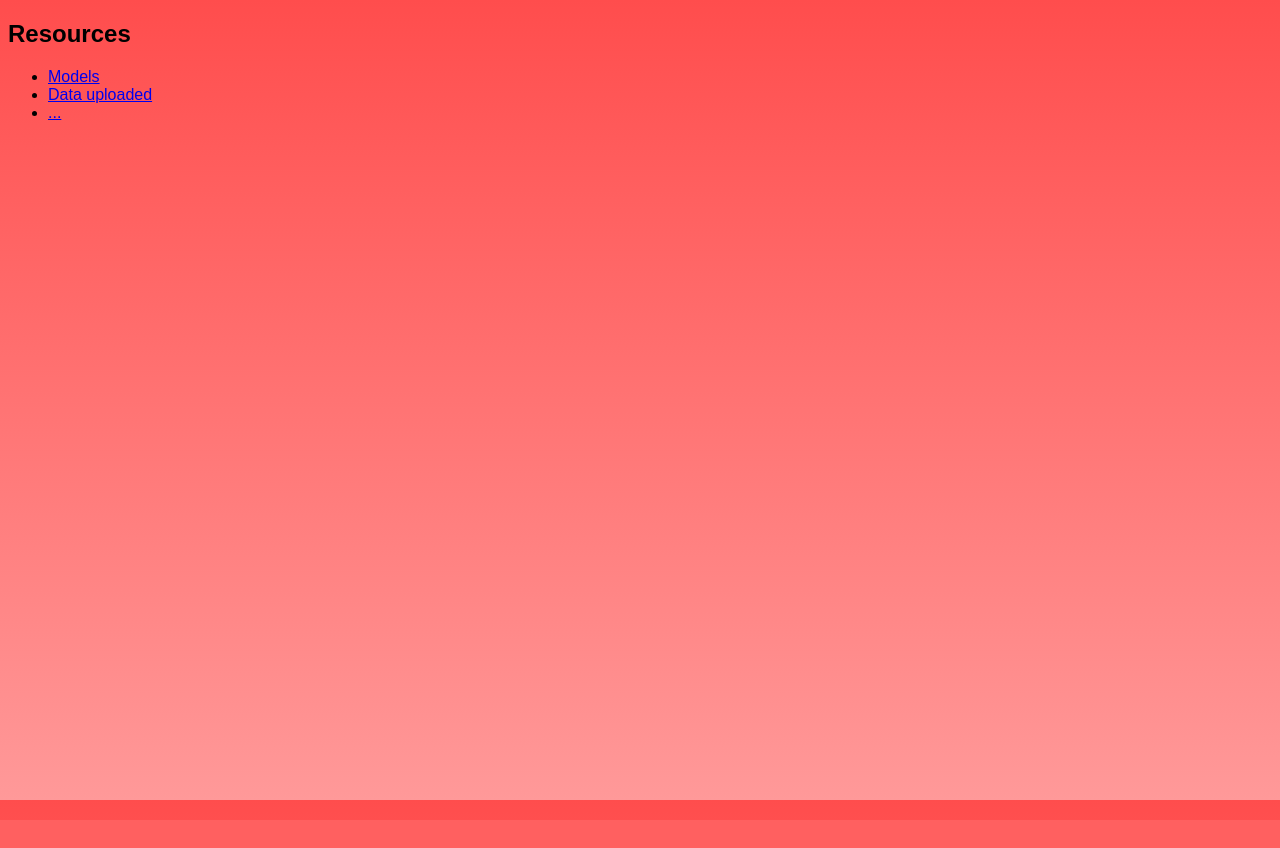
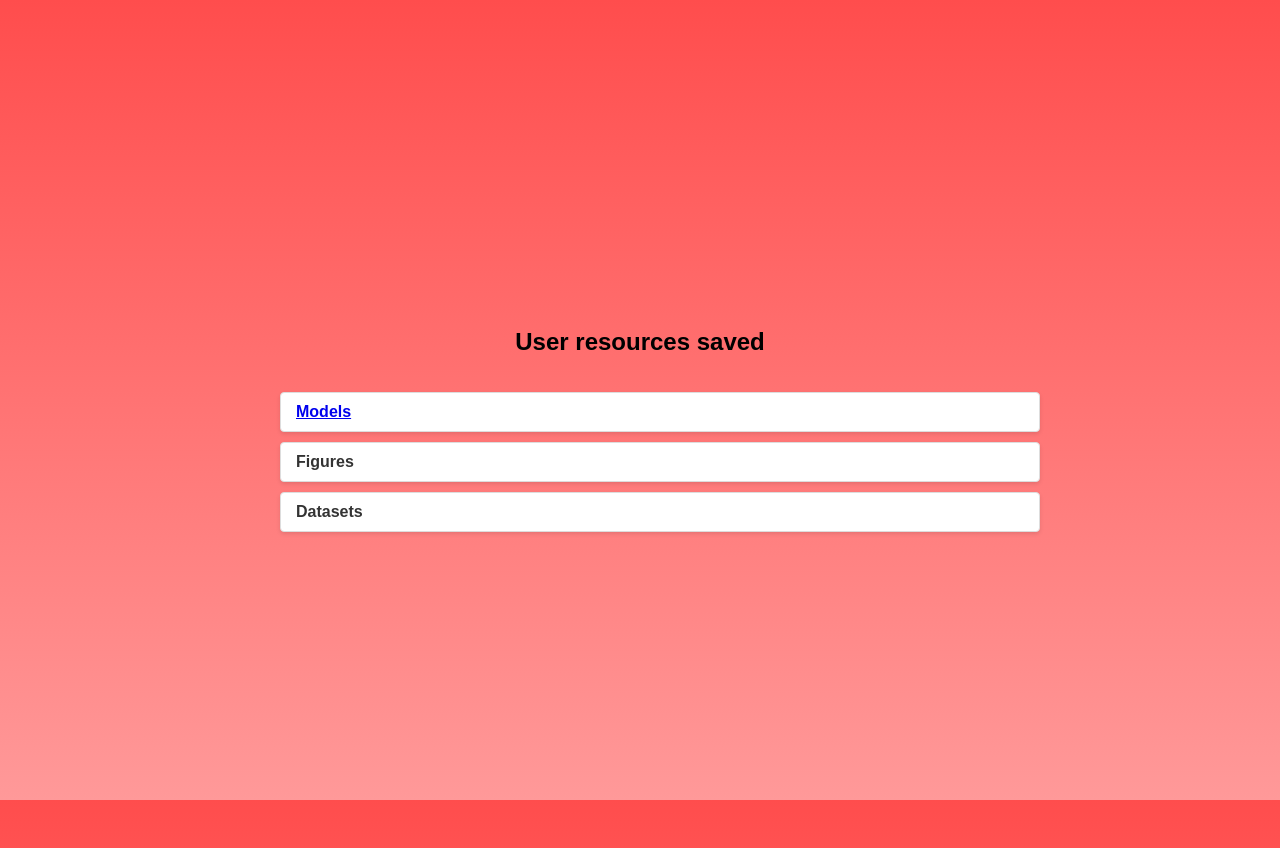
Before and after one commit to roberttnovak/statistics_hub, a Django app: page /user_resources/ in a window 1280 px wide. Before the commit the page ends 820 px from the top, so only its background shows below. Run offline with Django 4.2, Linux system fonts and the light colour scheme; a user stored in the database is signed in.

Commit message:
update state of platform
Add user_resources_models

```diff
--- a/statistics_hub_interface/model_manager/templates/model_manager/base.html
+++ b/statistics_hub_interface/model_manager/templates/model_manager/base.html
@@ -13,6 +13,53 @@
             background: linear-gradient(to bottom, #ff4d4d, #ff9999);
             font-family: Arial, sans-serif;
         }
+        .container {
+            display: flex;
+            justify-content: center;
+            align-items: center;
+            min-height: 100vh;
+            flex-direction: column;
+            padding: 20px; /* Añade algo de relleno alrededor del contenedor, ajusta según sea necesario */
+        }
+
+        .nested-list {
+            width: calc(100% - 20px); /* Ajusta el ancho al 100% menos el padding del contenedor */
+            max-width: 800px; /* Puedes aumentar esto si quieres que las tarjetas sean más anchas */
+            box-sizing: border-box; /* Asegura que el padding no afecte el ancho total */
+        }
+
+        .nested-list li {
+            background-color: #fff; /* Fondo blanco para la tarjeta */
+            border: 1px solid #ddd; /* Borde ligero */
+            border-radius: 4px; /* Bordes redondeados */
+            padding: 10px 15px; /* Espaciado interno */
+            margin-bottom: 10px; /* Margen entre tarjetas */
+            box-shadow: 0 2px 4px rgba(0, 0, 0, 0.1); /* Sombra sutil */
+            transition: box-shadow 0.3s ease-in-out; /* Transición suave para la sombra */
+        }
+
+        .nested-list li:hover {
+            box-shadow: 0 4px 8px rgba(0, 0, 0, 0.2); /* Sombra más prominente al pasar el ratón */
+        }
+
+        /* Estilo para sublistas */
+        .nested-list li ul {
+            padding-left: 20px; /* Sangría para sublistas */
+        }
+
+        /* Estilo genérico para títulos en las listas */
+        .list-title {
+            font-weight: bold; /* Texto en negrita */
+            color: #333; /* Color oscuro para el texto */
+            display: block; /* Hace que el texto ocupe toda la anchura */
+        }
+
+        /* Estilo genérico para subtextos en las listas */
+        .list-subtext {
+            font-style: italic; /* Texto en cursiva */
+            color: #555; /* Color más claro para el texto */
+        }
+
         {% block extra_styles %}{% endblock %}
     </style>
 </head>
--- a/statistics_hub_interface/model_manager/templates/model_manager/user_resources.html
+++ b/statistics_hub_interface/model_manager/templates/model_manager/user_resources.html
@@ -1,43 +1,19 @@
-{% extends 'model_manager/base.html' %} <!-- Extiende de tu plantilla base si tienes una -->
-{% load static %} <!-- Carga archivos estáticos si es necesario -->
+{% extends 'model_manager/base.html' %}
+{% load static %}
 
 {% block content %}
 <div class="container">
-    <h2>Resources</h2>
+    <h2>User resources saved</h2>
 
-    <!-- Navegación por pestañas -->
-    <ul class="nav nav-tabs">
-        <li class="nav-item">
-            <a class="nav-link active" href="#models" data-toggle="tab">Models</a>
-        </li>
-        <li class="nav-item">
-            <a class="nav-link" href="#data" data-toggle="tab">Data uploaded</a>
-        </li>
-        <li class="nav-item">
-            <a class="nav-link" href="#graphs" data-toggle="tab">...</a>
-        </li>
-    </ul>
-
-    <!-- Contenido de las pestañas -->
-    <div class="tab-content">
-        <div class="tab-pane fade show active" id="models">
-            <!-- Lista de modelos aquí -->
-        </div>
-        <div class="tab-pane fade" id="data">
-            <!-- Lista de conjuntos de datos aquí -->
-        </div>
-        <div class="tab-pane fade" id="graphs">
-            <!-- Lista de gráficas aquí -->
-        </div>
+    <!-- Lista de Categorías de Recursos -->
+    <div class="nested-list">
+        <ul>
+            <li class="list-title">
+                <a href="{% url 'user_resources_models' %}">Models</a> <!-- Enlace a la vista user_resources_models -->
+            </li>
+            <li class="list-title">Figures</li>
+            <li class="list-title">Datasets</li>
+        </ul>
     </div>
-
-    <!-- Mensajes de retroalimentación -->
-    {% if messages %}
-    <div class="alert-messages">
-        {% for message in messages %}
-        <div class="alert {{ message.tags }}">{{ message }}</div>
-        {% endfor %}
-    </div>
-    {% endif %}
 </div>
 {% endblock %}
--- a/statistics_hub_interface/model_manager/urls.py
+++ b/statistics_hub_interface/model_manager/urls.py
@@ -7,9 +7,14 @@ urlpatterns = [
     path('model_parameters/', views.model_parameters, name = 'model_parameters'),
     path('get_model_parameters/<str:model_type>/', views.get_model_parameters, name='get_model_parameters'),
     path('model_parameters/<str:model_name>/', views.model_parameters, name='model_parameters'),
-    path('user_resources/', views.user_resources, name='user_resources'),
+    path('user_resources_models/', views.user_resources_models, name='user_resources_models'),
     path('data_source_selection/', views.data_source_selection, name='data_source_selection'),
     path('upload_file/', views.upload_file, name='upload_file'),
     path('connect_to_database/', views.connect_to_database, name='connect_to_database'),
+    path('user_resources/', views.user_resources, name='user_resources'),
+    path('model_evaluation_time_execution/<str:execution_time>/', views.model_evaluation_time_execution, name='model_evaluation_time_execution'),
+    path('model_evaluation_train_range/<str:training_range>/', views.model_evaluation_train_range, name='model_evaluation_train_range'),
+    path('model_evaluation_model/<str:model>/', views.model_evaluation_model, name='model_evaluation_model'),
+    path('model_evaluation_all_models/', views.model_evaluation_all_models, name='model_evaluation_all_models'),
     path('', views.user_login, name='login'),
 ]
--- a/statistics_hub_interface/model_manager/views.py
+++ b/statistics_hub_interface/model_manager/views.py
@@ -14,6 +14,7 @@ from django.contrib.auth.decorators import login_required
 from django.contrib import messages
 
 sys.path.append(str(Path("../src")))
+from PersistanceManager import PersistenceManager
 from sql_utils import test_database_connection
 from own_utils import modify_json_values
 from ConfigManager import ConfigManager
@@ -26,11 +27,55 @@ creds_path = '../global_creds/sql.json'
 # ToDo: Use ConfigManager in all functions when necessary (for example upload_file instead manual modification)
 # ToDo: Document better and apply good practice
 
+
 @login_required
 def user_resources(request):
-    """
-    """
+    # Aquí puedes añadir lógica para obtener cualquier dato necesario para la plantilla
+    # Por ejemplo, listas de modelos, conjuntos de datos, etc.
     return render(request, 'model_manager/user_resources.html')
+
+@login_required
+def user_resources_models(request):
+    user = request.user
+    pm = PersistenceManager(base_path=f"tenants/{user}/models")
+
+    # Lista de modelos y sus rangos de entrenamiento.
+    models_list = pm.get_available_models()
+
+    # Diccionario para almacenar modelos, rangos y tiempos de ejecución.
+    models_with_details = {}
+
+    for model in models_list:
+        ranges = pm.get_training_ranges_for_model(model)
+        models_with_details[model] = {}
+
+        for range_ in ranges:
+            execution_times = pm.get_execution_times_for_model_and_range(model, range_)
+            models_with_details[model][range_] = execution_times
+
+    return render(request, 'model_manager/user_resources_models.html', {
+        'models_with_details': models_with_details
+    })
+
+@login_required
+def model_evaluation_time_execution(request, execution_time):
+    # Lógica para manejar la vista de tiempo de ejecución
+    return render(request, 'model_manager/model_evaluation_time_execution.html')
+
+@login_required
+def model_evaluation_train_range(request, training_range):
+    # Lógica para manejar la vista del rango de entrenamiento
+    return render(request, 'model_manager/model_evaluation_train_range.html')
+
+@login_required
+def model_evaluation_model(request, model):
+    # Lógica para manejar la vista del modelo
+    return render(request, 'model_manager/model_evaluation_model.html')
+
+@login_required
+def model_evaluation_all_models(request):
+    # Lógica para manejar la vista del modelo
+    return render(request, 'model_manager/model_evaluation_all_models.html')
 
 @login_required
 def get_models_list(request):
```
Also changed, not shown: statistics_hub_interface/model_manager/templates/model_manager/model_evaluation_all_models.html (added, +9 -0 lines), statistics_hub_interface/model_manager/templates/model_manager/model_evaluation_model.html (added, +9 -0 lines), statistics_hub_interface/model_manager/templates/model_manager/model_evaluation_time_execution.html (added, +9 -0 lines), statistics_hub_interface/model_manager/templates/model_manager/model_evaluation_train_range.html (added, +9 -0 lines), statistics_hub_interface/model_manager/templates/model_manager/user_resources_models.html (added, +43 -0 lines), statistics_hub_interface/db.sqlite3, 1 other file.
